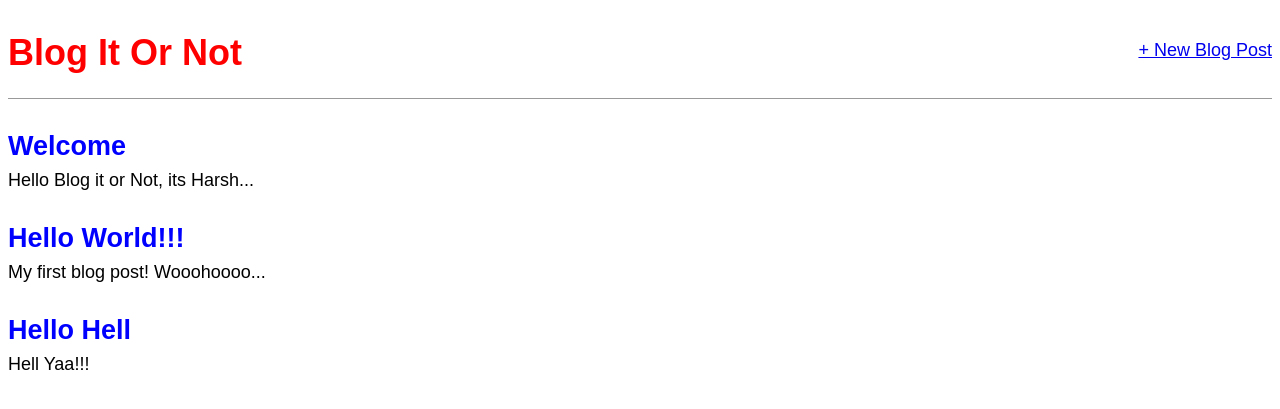
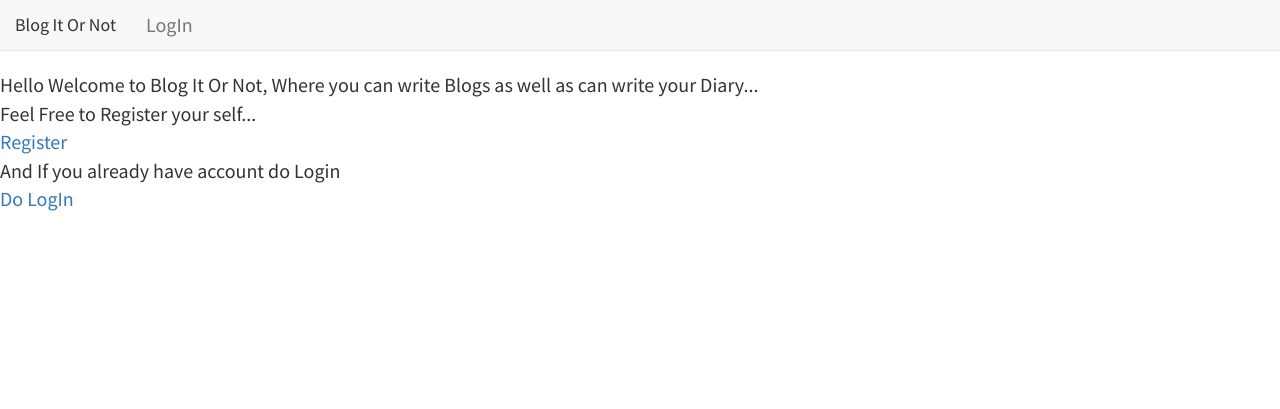
Before and after one commit to jiisanda/BlogitOrnot, a Django app: page / in a window 1280 px wide. Shown: the top 409 px of the page. Run offline with Django 3.2, Linux system fonts and the light colour scheme; data comes from the database, SQL or seed files in the repository; both versions use the stored data as it was after the commit; some libraries are stand-ins or nearby versions; some web fonts are replaced.

Commit message:
Added FrontEnd and LogIn-Out

```diff
--- a/BlogApp/static/css/base.css
+++ b/BlogApp/static/css/base.css
@@ -1,6 +1,6 @@
 body {
     font-family: 'Source Sans Pro', sans-serif;
-    font-size: 18px;
+    font-size: 20px;
 }
 
 header {
@@ -26,6 +26,7 @@ header h1 a {
 
 .post-entry {
     margin-bottom: 2rem;
+
 }
 
 .post-entry h2 {
@@ -46,3 +47,28 @@ header h1 a {
 .post-entry h2 a:hover {
     color: red;
 }
+
+@media (min-width: 768px) {
+    .navbar-brand.abs
+        {
+            position: absolute;
+            width: auto;
+            left: 50%;
+            transform: translateX(-50%);
+            text-align: center;
+        }
+    }
+
+.post-box {
+    border: 1px double black;
+    margin: 25px 850px 75px 100px;
+    background-color: #FBEEC1;
+    padding-left: 10px;
+    align-content: center;
+}
+
+#login-jumbo {
+    background-image: url('../img/jumbotron-bkg-2.jpg');
+    margin-top: 50px;
+    text-align: center;
+}
--- a/BlogApp/urls.py
+++ b/BlogApp/urls.py
@@ -1,6 +1,7 @@
 from os import name
 from django.urls import path
 from .views import BlogListView, BlogDetailView, BlogCreateView, BlogUpdateView, BlogDeleteView
+from BlogApp import views
 
 # TEMPLATE URLS
 urlpatterns = [
@@ -9,4 +10,6 @@ urlpatterns = [
     path('post/new/', BlogCreateView.as_view(), name="post_new"),
     path('post/<int:pk>/', BlogDetailView.as_view(), name="post_detail"),
     path('', BlogListView.as_view(), name="home"),
+    path('user_login/', views.user_login, name="user_login"),
+    path('if_not_login/', views.IfNotLoginView, name="if_not_login"),
 ]
--- a/BlogApp/views.py
+++ b/BlogApp/views.py
@@ -2,9 +2,16 @@ from django.views.generic import ListView, DetailView
 from django.views.generic.edit import CreateView, UpdateView, DeleteView
 from django.urls import reverse_lazy
 
+from django.shortcuts import render
+from django.contrib.auth import authenticate, login, logout
+from django.http import HttpResponseRedirect, HttpResponse
+from django.urls import reverse
+from django.contrib.auth.decorators import login_required
+
 from .models import Post
 
 # Create your views here.
+
 class BlogListView(ListView):
     model = Post
     template_name='BlogApp\home.html'
@@ -27,3 +34,36 @@ class BlogDeleteView(DeleteView):
     model = Post
     template_name = "BlogApp\post_delete.html"
     success_url = reverse_lazy('home')
+
+@login_required
+def special(request):
+    return HttpResponse("You are logged in, Nice!")
+
+@login_required
+def user_logout(request):
+    logout(request)
+    return HttpResponseRedirect(reverse('if_not_login'))
+
+def user_login(request):
+    if request.method == 'POST':
+        username = request.POST.get('username')
+        password = request.POST.get('password')
+
+        user = authenticate(username=username, password=password)
+
+        if user:
+            if user.is_active:
+                login(request, user)
+                return HttpResponseRedirect(reverse('home'))
+
+            else:
+                return HttpResponse("ACCOUNT NOT ACTIVE")
+        else:
+            print("Someone try to logon and failed...")
+            print("User: {} and password {}".format(username,password))
+            return HttpResponse("Invalid login details supplied!")
+    else:
+        return render(request, 'BlogApp/login.html', {})
+
+def IfNotLoginView(request):
+    return render(request, 'BlogApp\if_not_login.html')
--- a/BlogProject/urls.py
+++ b/BlogProject/urls.py
@@ -15,8 +15,11 @@ Including another URLconf
 """
 from django.contrib import admin
 from django.urls import path, include
+from BlogApp import views
 
 urlpatterns = [
     path('admin/', admin.site.urls),
     path('', include('BlogApp.urls')),
+    path('logout/', views.user_logout, name='logout'),
+    path('special/', views.special, name="special"),
 ]
--- a/templates/BlogApp/base.html
+++ b/templates/BlogApp/base.html
@@ -3,7 +3,7 @@
 <!--[if lt IE 7]>      <html class="no-js lt-ie9 lt-ie8 lt-ie7"> <![endif]-->
 <!--[if IE 7]>         <html class="no-js lt-ie9 lt-ie8"> <![endif]-->
 <!--[if IE 8]>         <html class="no-js lt-ie9"> <![endif]-->
-<!--[if gt IE 8]>      <html class="no-js"> <!--<![endif]-->
+<!--[if gt IE 8]>      <html class="no-js"> <![endif]-->
 <html>
     <head>
         <meta charset="utf-8">
@@ -11,21 +11,31 @@
         <title>Blog It or Not!!!</title>
         <meta name="description" content="">
         <meta name="viewport" content="width=device-width, initial-scale=1">
-        <link href="https://fonts.googleapies.com/css?family=Source+Sans+Pro:400" rel="stylesheet">
+        <style>
+            @import url('https://fonts.googleapis.com/css2?family=Source+Sans+Pro&display=swap');
+        </style>
+        <link rel="stylesheet" href="https://maxcdn.bootstrapcdn.com/bootstrap/3.4.1/css/bootstrap.min.css">
         <link rel="stylesheet" href="{% static 'css/base.css' %}">
     </head>
     <body>
         <!--[if lt IE 7]>
             <p class="browsehappy">You are using an <strong>outdated</strong> browser. Please <a href="#">upgrade your browser</a> to improve your experience.</p>
         <![endif]-->
-        <header>
-            <div class="nav-left">
-                <h1><a href="{% url 'home' %}">Blog It Or Not</a></h1>
-            </div>
-            <div class="nav-right">
-                <a href="{% url 'post_new' %}">+ New Blog Post</a>
-            </div>
-        </header>
+        <nav class="navbar navbar-default navbar-static-top">
+                <div class="nav-left">
+                    <ul class="nav navbar-nav">
+                        <li><a class="navbar-brand" href="{% url 'home' %}">Blog It Or Not</a></li>
+                        {% if user.is_authenticated %}
+                            <li><a class="navbar-link" href="{% url 'logout' %}">Log Out</a></li>
+                            <li><a class="navbar-link" href="{% url 'post_new' %}">+ New Blog Post</a></li>
+                        {% else %}
+                            <li><a class="navbar-link" href="{% url 'user_login' %}">LogIn</a></li>
+                        {% endif %}
+                    </ul>
+                </div>
+        </nav>
+
+
         <div>
             {% block content %}
             {% endblock content %}
--- a/templates/BlogApp/home.html
+++ b/templates/BlogApp/home.html
@@ -1,9 +1,29 @@
 {% extends 'BlogApp\base.html' %}
 {% block content %}
+    {% if user.is_authenticated %}
+        <p>&nbsp;&nbsp;&nbsp;Hello {{ user.username }}!</p>
         {% for post in object_list %}
+            <div class="post-box">
                 <div class="post-entry">
                     <h2><a href="{% url 'post_detail' post.pk %}">{{ post.title }}</a></h2>
+                    <div class="container">
                         <p>{{ post.body }}</p>
                     </div>
+                </div>
+            </div>
         {% endfor %}
+    {% else %}
+        <p>Hello Welcome to Blog It Or Not, Where you can write Blogs as well as can write your Diary...
+        <br>
+        Feel Free to Register your self...
+        <br>
+        <a class="navbar-link" href="#">Register</a>
+        <br>
+        And If you already have account do Login
+        <br>
+        <a class="navbar-link" href="{% url 'user_login' %}">Do LogIn</a>
+        </p>
+    {% endif %}
+
+
 {% endblock content %}
--- /dev/null
+++ b/templates/BlogApp/if_not_login.html
@@ -0,0 +1,6 @@
+{% extends 'BlogApp\base.html' %}
+{% block content %}
+<div class="jumbotron">
+    <h2>&nbsp;&nbsp;&nbsp;&nbsp;&nbsp;Do <a href="{% url 'user_login' %}">Login</a></h2>
+</div>
+{% endblock content %}
```
Also changed, not shown: templates/BlogApp/login.html (added, +19 -0 lines), db.sqlite3. Lines whose indentation alone changed are shown as unchanged.
